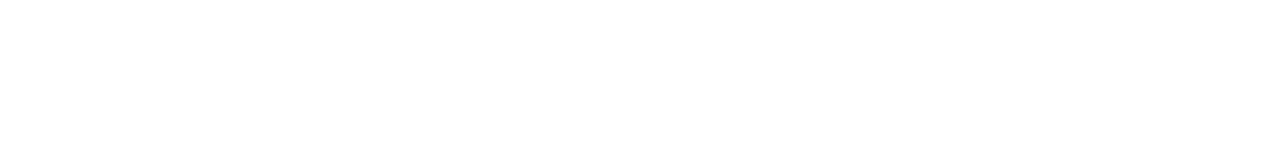
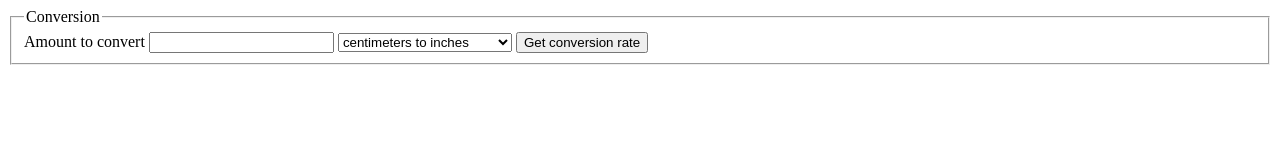
Before and after one commit to johnshaff/natch, a plain HTML site: page index-calculator.html in a window 1280 px wide. Drawn offline with Linux system fonts and the light colour scheme.

Commit message:
html outline

```diff
--- a/index-calculator.html
+++ b/index-calculator.html
@@ -5,6 +5,23 @@
   <link rel="stylesheet" type="text/css" href="style-calculator.css" />
 </head>
 <body>
+  <form id="conversion-form">
+    <fieldset>
+      <legend>Conversion</legend>
+        <label for="units">Amount to convert <input name="units"></label>
+        <select name="units">
+          <option value="inches">centimeters to inches</option>
+          <option value="centimeters">inches to centimeters</option>
+          <option value="ounces">milliliters to fl ounces</option>
+          <option value="milliliters">fl ounces to milliliters</option>
+          <option value="miles">kilometers to miles</option>
+          <option value="kilometers">miles to kilometer</option>
+          <option value="standard ton">metric ton to standard ton</option>
+          <option value="metric ton">standard ton to metric ton</option>
+        </select>
+        <button id="conversion" type="submit">Get conversion rate</button>
+      </fieldset>
+    </form>
   <script src="app-calculator.js"></script>
 </body>
 </html>
```
